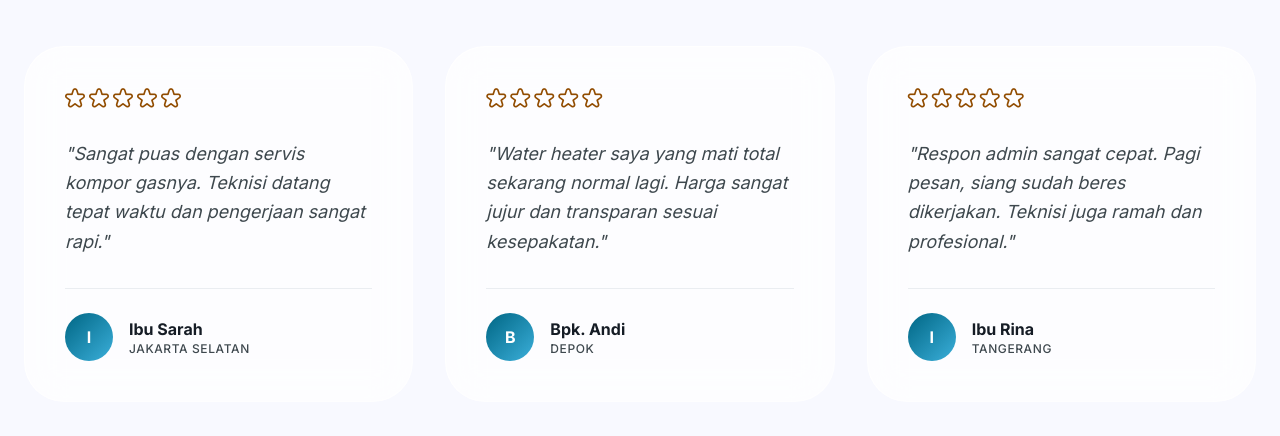
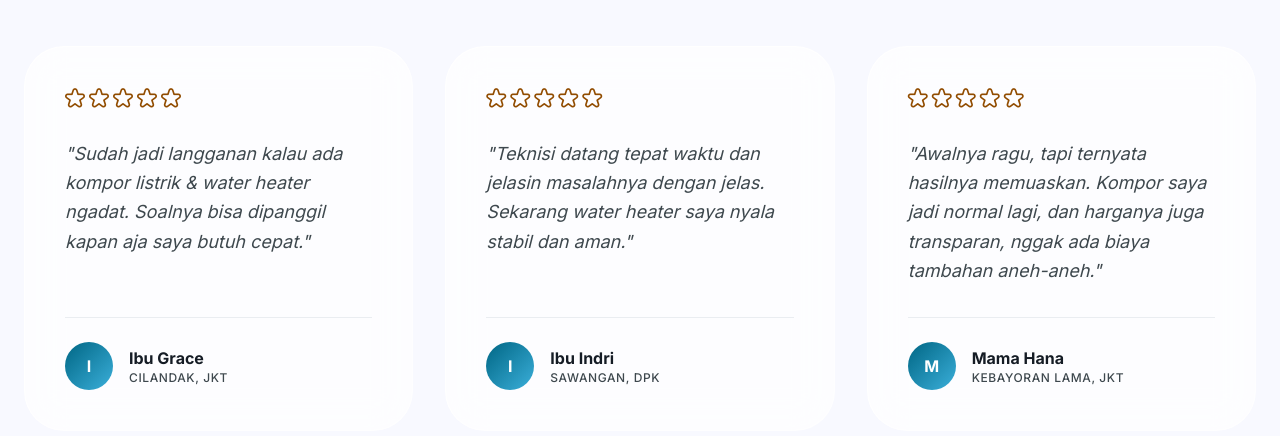
Before and after one commit to Ikhlasul-FZ/tekno-home, a Next.js app: page / in a window 1280 px wide. Shown: the part 5380-5816 px from the top of the page. Built offline with nearby package versions, Linux system fonts and the light colour scheme.

Commit message:
update: refresh customer testimonials from real feedback

```diff
--- a/app/page.tsx
+++ b/app/page.tsx
@@ -352,9 +352,9 @@ export default function Home() {
 
             <div className="grid md:grid-cols-3 gap-8">
               {[
-                { name: "Ibu Sarah", loc: "Jakarta Selatan", quote: "Sangat puas dengan servis kompor gasnya. Teknisi datang tepat waktu dan pengerjaan sangat rapi.", stars: 5 },
-                { name: "Bpk. Andi", loc: "Depok", quote: "Water heater saya yang mati total sekarang normal lagi. Harga sangat jujur dan transparan sesuai kesepakatan.", stars: 5 },
-                { name: "Ibu Rina", loc: "Tangerang", quote: "Respon admin sangat cepat. Pagi pesan, siang sudah beres dikerjakan. Teknisi juga ramah dan profesional.", stars: 5 }
+                { name: "Ibu Grace", loc: "Cilandak, Jkt", quote: "Sudah jadi langganan kalau ada kompor listrik & water heater ngadat. Soalnya bisa dipanggil kapan aja saya butuh cepat.", stars: 5 },
+                { name: "Ibu Indri", loc: "Sawangan, Dpk", quote: "Teknisi datang tepat waktu dan jelasin masalahnya dengan jelas. Sekarang water heater saya nyala stabil dan aman.", stars: 5 },
+                { name: "Mama Hana", loc: "Kebayoran lama, Jkt", quote: "Awalnya ragu, tapi ternyata hasilnya memuaskan. Kompor saya jadi normal lagi, dan harganya juga transparan, nggak ada biaya tambahan aneh-aneh.", stars: 5 }
               ].map((t, i) => (
                 <div key={i} className="glass p-10 rounded-[40px] border border-primary/5 hover:border-primary/20 transition-all duration-500 relative flex flex-col group">
                   <div className="flex gap-1 mb-6">
```
